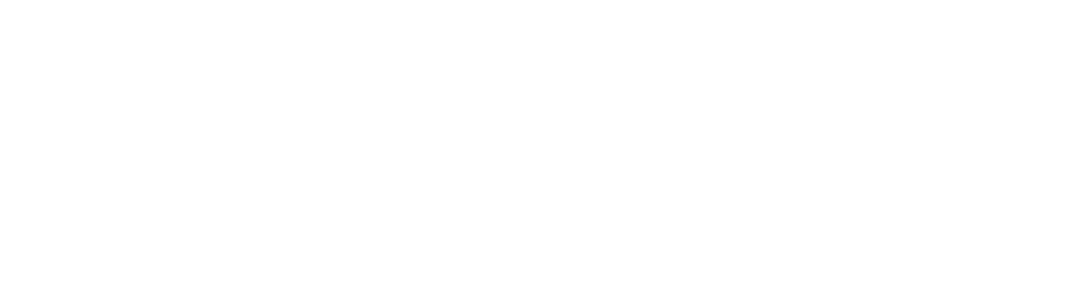
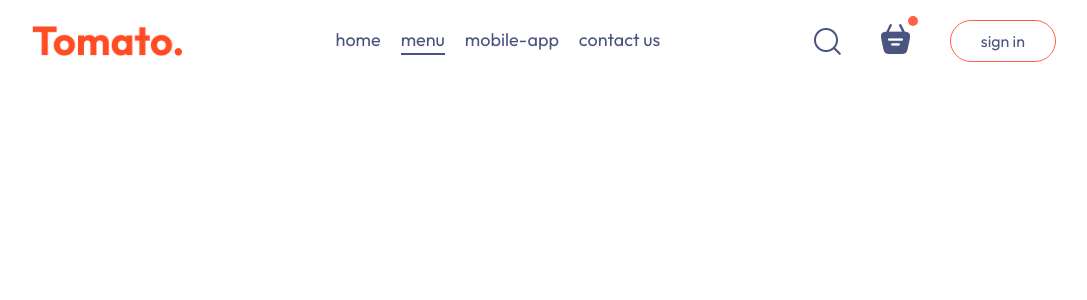
Before and after one commit to ThatDay1/Tomato-food-delivery-app, a React (Vite) app: page / in a window 1280 px wide. Shown: the top 300 px of the page, without its empty margins (96-1183 px from the left). Built offline with nearby package versions, Linux system fonts and the light colour scheme.

Commit message:
navbar section

```diff
--- a/src/components/Navbar/Navbar.css
+++ b/src/components/Navbar/Navbar.css
@@ -0,0 +1,62 @@
+.navbar {
+  padding: 20px 0;
+  display: flex;
+  justify-content: space-between;
+  align-items: center;
+}
+
+.navbar .logo {
+  width: 150px;
+}
+
+.navbar-menu {
+  display: flex;
+  list-style: none;
+  gap: 20px;
+  color: #49557e;
+  font-size: 18px;
+}
+
+.navbar-right {
+  display: flex;
+  align-items: center;
+  gap: 40px;
+}
+
+.navbar button {
+  background: transparent;
+  font-size: 16px;
+  color: #49557e;
+  border: 1px solid tomato;
+  padding: 10px 30px;
+  border-radius: 50px;
+  cursor: pointer;
+  transition: 0.3s;
+}
+
+.navbar button:hover {
+  background-color: #fff4f2;
+}
+
+.navbar .active {
+  padding-bottom: 2px;
+  border-bottom: 2px solid #49557e;
+}
+
+.navbar li {
+  cursor: pointer;
+}
+
+.navbar-search-icon {
+  position: relative;
+}
+
+.navbar-search-icon .dot {
+  position: absolute;
+  min-height: 10px;
+  min-width: 10px;
+  background-color: tomato;
+  border-radius: 5px;
+  top: -8px;
+  right: -8px;
+}
--- a/src/components/Navbar/Navbar.jsx
+++ b/src/components/Navbar/Navbar.jsx
@@ -1,8 +1,49 @@
-import React from 'react'
+import React, { useState } from 'react'
 import './Navbar.css'
+import { assets } from '../../assets/assets'
 
 const Navbar = () => {
-  return <div className="navbar"></div>
+  const [menu, setMenu] = useState('menu')
+
+  return (
+    <div className="navbar">
+      <img src={assets.logo} alt="logo" className="logo" />
+      <ul className="navbar-menu">
+        <li
+          onClick={() => setMenu('home')}
+          className={menu === 'home' ? 'active' : ''}
+        >
+          home
+        </li>
+        <li
+          onClick={() => setMenu('menu')}
+          className={menu === 'menu' ? 'active' : ''}
+        >
+          menu
+        </li>
+        <li
+          onClick={() => setMenu('mobile-app')}
+          className={menu === 'mobile-app' ? 'active' : ''}
+        >
+          mobile-app
+        </li>
+        <li
+          onClick={() => setMenu('contact-us')}
+          className={menu === 'contact-us' ? 'active' : ''}
+        >
+          contact us
+        </li>
+      </ul>
+      <div className="navbar-right">
+        <img src={assets.search_icon} alt="search icon" />
+        <div className="navbar-search-icon">
+          <img src={assets.basket_icon} alt="basket icon" />
+          <div className="dot"></div>
+        </div>
+        <button>sign in</button>
+      </div>
+    </div>
+  )
 }
 
 export default Navbar
--- a/src/index.css
+++ b/src/index.css
@@ -1,7 +1,10 @@
+@import url('https://fonts.googleapis.com/css2?family=Outfit:wght@100..900&display=swap');
+
 * {
   padding: 0;
   margin: 0;
   box-sizing: border-box;
+  font-family: Outfit;
 }
 
 body {
@@ -12,3 +15,8 @@
   text-decoration: none;
   color: inherit;
 }
+
+.app {
+  width: 80%;
+  margin: auto;
+}
```
